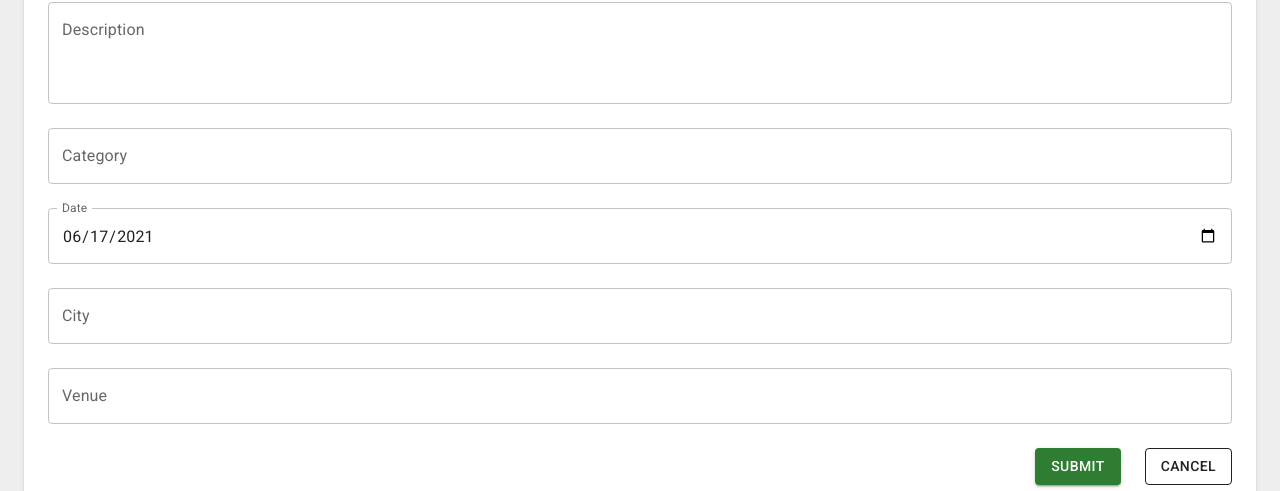
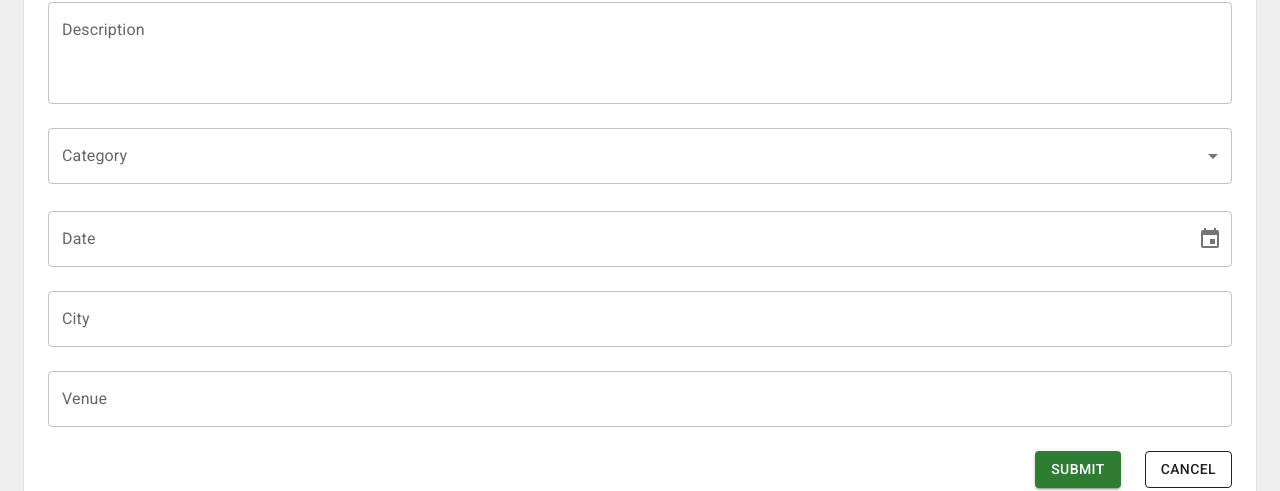
Before and after one commit to nanaessandoh/React_Dotnet_Project, a React (Vite) app in the folder clientapp/: page /createActivity in a window 1280 px wide. Shown: the part 230-721 px from the top of the page. Built offline with nearby package versions, Linux system fonts and the light colour scheme.

Commit message:
Add form controls to activity form

```diff
--- a/clientapp/src/features/activities/form/ActivityForm.tsx
+++ b/clientapp/src/features/activities/form/ActivityForm.tsx
@@ -1,34 +1,36 @@
-import { type FormEvent } from 'react';
-import { Box, Button, Paper, TextField, Typography } from '@mui/material';
+import { useEffect } from 'react';
+import { Box, Button, Paper, Typography } from '@mui/material';
 import { useActivities } from '../../../lib/hooks/useActivities';
-import { useNavigate, useParams } from 'react-router';
+import { useParams } from 'react-router';
+import { useForm } from 'react-hook-form';
+import { activitySchema, ActivitySchema } from '../../../lib/schemas/activitySchema';
+import { zodResolver } from '@hookform/resolvers/zod';
+import TextInput from '../../../app/shared/components/TextInput';
+import SelectInput from '../../../app/shared/components/SelectInput';
+import { categoryOptions } from './categoryOptions';
+import DateTimeInput from '../../../app/shared/components/DateTimeInput';
 
 
 const ActivityForm = () => {
-    const navigate = useNavigate();
+    const { reset, handleSubmit, control } = useForm<ActivitySchema>({
+        mode: 'onTouched',
+        resolver: zodResolver(activitySchema)
+    });
     const { activityId } = useParams();
     const { createActivity, updateActivity, activity, isLoadingActivity } = useActivities(activityId);
 
-    const handleSubmit = async (event: FormEvent<HTMLFormElement>) => {
-        event.preventDefault();
-        const formData = new FormData(event.currentTarget);
-        const data: { [key: string]: FormDataEntryValue } = {};
-        formData.forEach((value, key) => {
-            data[key] = value;
-        });
+    const onSubmit = async (data: ActivitySchema) => {
+        console.log(data);
+    }
 
+    useEffect(() => {
         if (activity) {
-            data['activityId'] = activity.activityId;
-            await updateActivity.mutateAsync(data as unknown as Activity);
-            navigate(`/activities/${activity.activityId}`);
-        } else {
-            createActivity.mutate(data as unknown as Activity, {
-                onSuccess: (newActivity) => {
-                    navigate(`/activities/${(newActivity as Activity).activityId}`);
-                }
+            reset({
+                ...activity,
+                date: new Date(activity.date)
             });
         }
-    }
+    }, [activity, reset]);
 
     if (isLoadingActivity)
         return (<Typography>Loading...</Typography>)
@@ -38,15 +40,13 @@ const ActivityForm = () => {
             <Typography variant="h5" gutterBottom color="primary">
                 {activity ? 'Edit Activity' : 'Create Activity'}
             </Typography>
-            <Box component="form" display="flex" flexDirection="column" gap={3} autoComplete="off" onSubmit={handleSubmit}>
-                <TextField name="title" label="Title" defaultValue={activity?.title} fullWidth />
-                <TextField name="description" label="Description" defaultValue={activity?.description} fullWidth multiline rows={3} />
-                <TextField name="category" label="Category" defaultValue={activity?.category} fullWidth />
-                <TextField name="date" label="Date" defaultValue={activity?.date
-                    ? new Date(activity.date).toISOString().split("T")[0]
-                    : new Date().toISOString().split("T")[0]} type="date" variant="outlined" />
-                <TextField name="city" label="City" defaultValue={activity?.city} fullWidth />
-                <TextField name="venue" label="Venue" defaultValue={activity?.venue} fullWidth />
+            <Box component="form" display="flex" flexDirection="column" gap={3} autoComplete="off" onSubmit={handleSubmit(onSubmit)}>
+                <TextInput label="Title" control={control} name="title" />
+                <TextInput label="Description" control={control} name="description" multiline rows={3} />
+                <SelectInput items={categoryOptions} label="Category" control={control} name="category" />
+                <DateTimeInput label="Date" control={control} name="date" />
+                <TextInput label="City" control={control} name="city" />
+                <TextInput label="Venue" control={control} name="venue" />
                 <Box display="flex" justifyContent="end" gap={3}>
                     <Button type="submit" variant="contained" color="success" disabled={createActivity.isPending || updateActivity.isPending}>
                         Submit
@@ -60,4 +60,4 @@ const ActivityForm = () => {
     )
 }
 
-export default ActivityForm
+export default ActivityForm;
--- /dev/null
+++ b/clientapp/src/features/activities/form/categoryOptions.ts
@@ -0,0 +1,8 @@
+export const categoryOptions = [
+    { text: 'Drinks', value: 'drinks' },
+    { text: 'Culture', value: 'culture' },
+    { text: 'Film', value: 'film' },
+    { text: 'Food', value: 'food' },
+    { text: 'Music', value: 'music' },
+    { text: 'Travel', value: 'travel' }
+];
--- /dev/null
+++ b/clientapp/src/lib/schemas/activitySchema.ts
@@ -0,0 +1,14 @@
+import { z } from 'zod';
+
+const requiredString = (fieldName: string) => z.string({ error: `${fieldName} is required` }).min(1, { message: `${fieldName} is required` });
+
+export const activitySchema = z.object({
+    title: requiredString("Title"),
+    description: requiredString("Description"),
+    category: requiredString("Category"),
+    date: z.date({ message: "Date is required" }),
+    city: requiredString("City"),
+    venue: requiredString("Venue")
+});
+
+export type ActivitySchema = z.infer<typeof activitySchema>;
```
